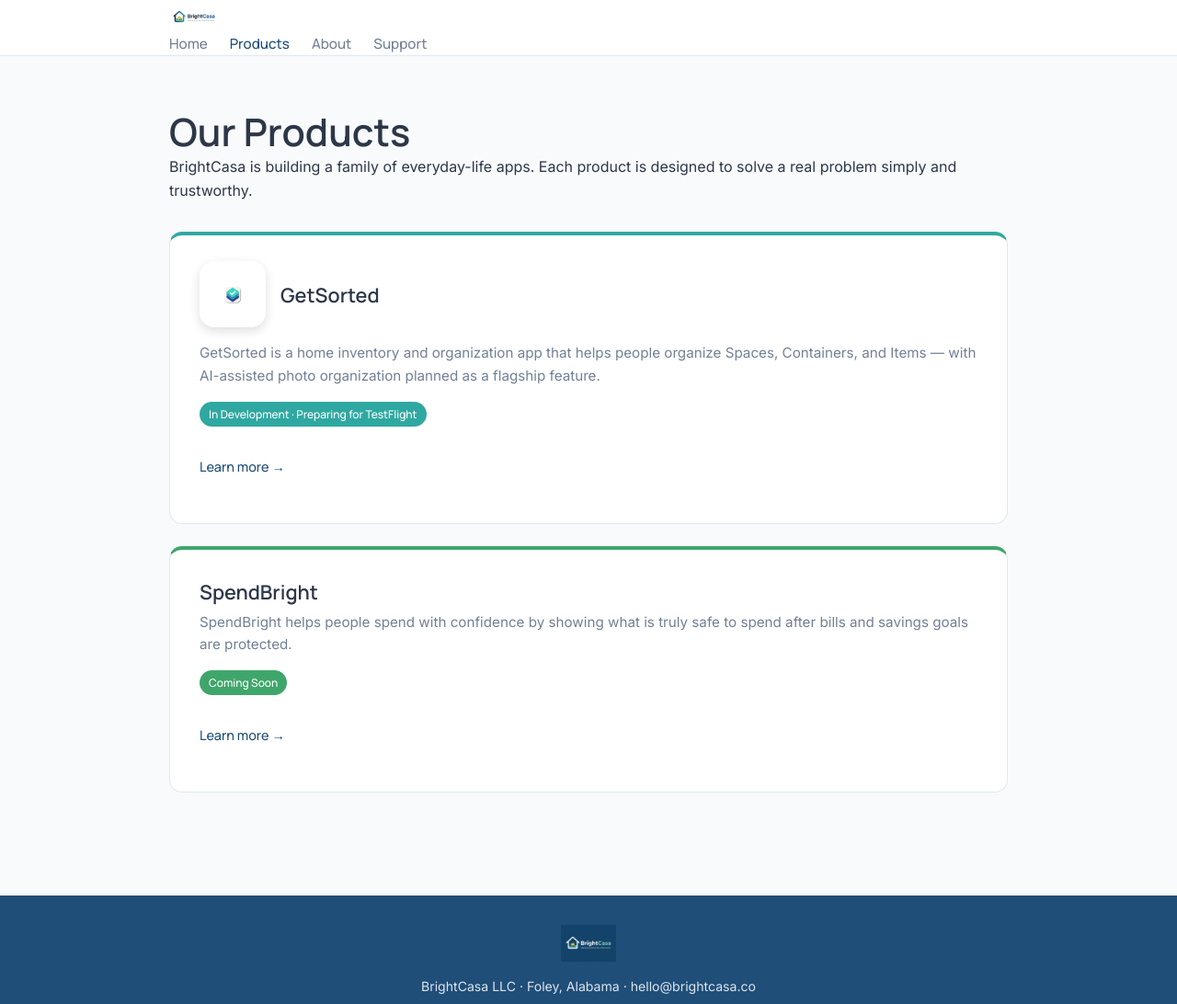
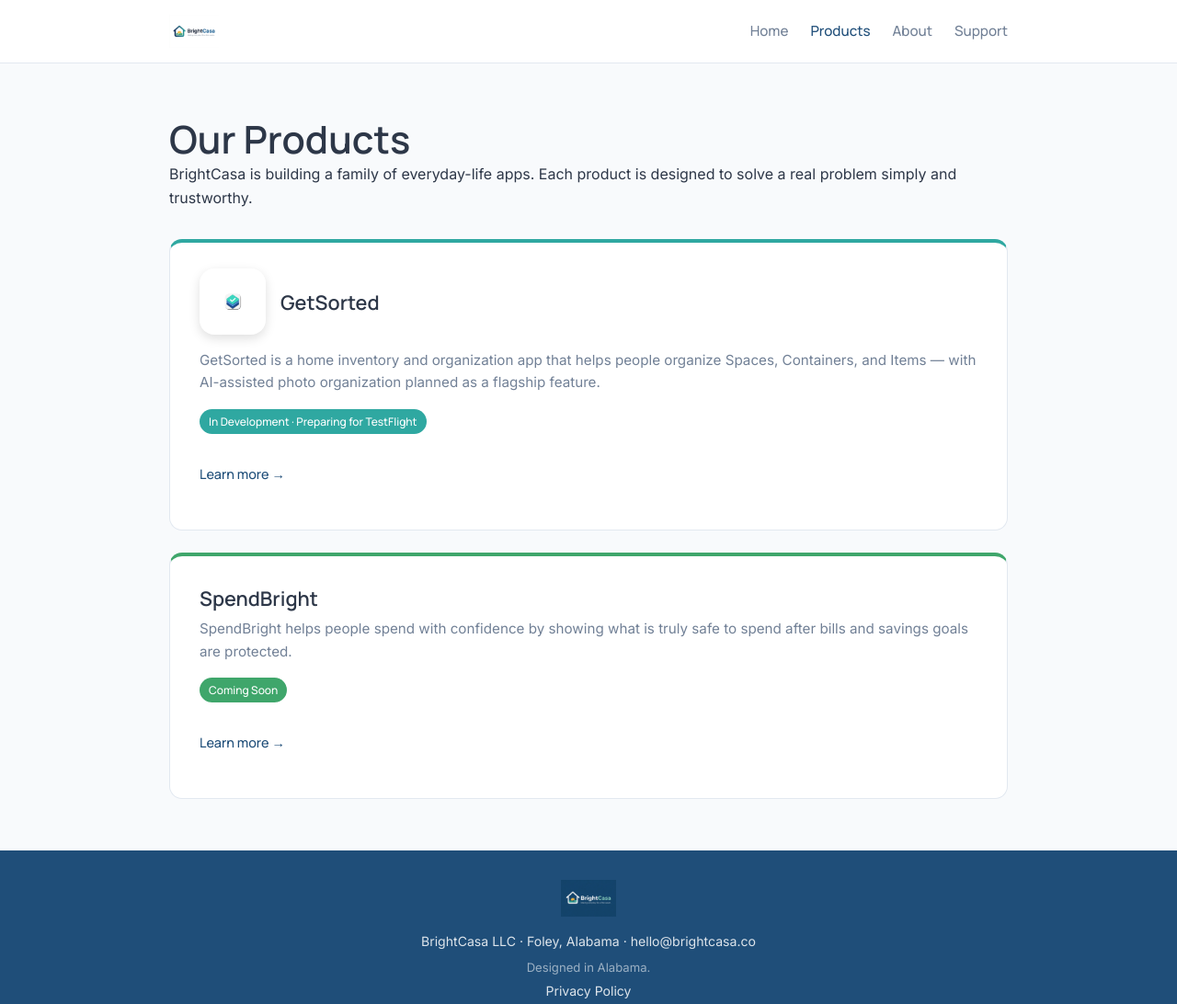
Before and after one commit to maryusabest1966/brightcasa-web, a plain HTML site: page products.html in a window 1280 px wide. Shown: the top 1092 px of the page at 92% size. Drawn offline with Linux system fonts and the light colour scheme.

Commit message:
Add Privacy Policy footer link to products, GetSorted, SpendBright, and Privacy pages

```diff
--- a/products.html
+++ b/products.html
@@ -4,37 +4,34 @@
   <meta charset="UTF-8">
   <meta name="viewport" content="width=device-width, initial-scale=1.0">
   <title>Products — BrightCasa</title>
-  <meta name="description" content="BrightCasa is building a family of everyday-life apps. Each product is designed to solve a real problem simply and trustworthy.">
+  <meta name="description" content="BrightCasa products: GetSorted and SpendBright. Apps designed to simplify everyday life.">
   <link rel="preconnect" href="https://fonts.googleapis.com">
   <link rel="preconnect" href="https://fonts.gstatic.com" crossorigin>
   <link href="https://fonts.googleapis.com/css2?family=Inter:wght@400&family=Manrope:wght@500;600&display=swap" rel="stylesheet">
   <link rel="stylesheet" href="assets/css/styles.css">
 </head>
 <body>
-
   <header class="site-header">
     <div class="container">
+      <nav class="site-nav">
         <div class="logo"><a href="index.html"><img src="assets/images/brightcasa-logo-light.png" alt="BrightCasa" class="nav-logo"></a></div>
-      <input type="checkbox" id="nav-toggle" class="nav-toggle" aria-label="Toggle navigation">
+        <input type="checkbox" id="nav-toggle" class="nav-toggle">
         <label for="nav-toggle" class="nav-toggle-label"><span></span></label>
-      <nav class="nav-links">
-        <a href="index.html">Home</a>
-        <a href="products.html" class="active">Products</a>
-        <a href="about.html">About</a>
-        <a href="support.html">Support</a>
+        <ul class="nav-links">
+          <li><a href="index.html">Home</a></li>
+          <li><a href="products.html" class="active">Products</a></li>
+          <li><a href="about.html">About</a></li>
+          <li><a href="support.html">Support</a></li>
+        </ul>
       </nav>
     </div>
   </header>
-
   <main>
     <div class="container">
-
       <section class="page-heading">
         <h1>Our Products</h1>
         <p>BrightCasa is building a family of everyday-life apps. Each product is designed to solve a real problem simply and trustworthy.</p>
       </section>
-
-      <section>
       <div class="product-cards">
         <div class="product-card product-card--featured">
             <div class="card-header">
@@ -46,24 +43,20 @@
           <p class="mt-sm"><a href="getsorted.html" class="card-link">Learn more →</a></p>
         </div>
         <div class="product-card product-card--secondary">
-            <!-- Product icon placeholder: replace with SpendBright icon/image -->
           <h3>SpendBright</h3>
           <p>SpendBright helps people spend with confidence by showing what is truly safe to spend after bills and savings goals are protected.</p>
           <span class="badge badge--green">Coming Soon</span>
           <p class="mt-sm"><a href="spendbright.html" class="card-link">Learn more →</a></p>
         </div>
       </div>
-      </section>
-
     </div>
   </main>
-
   <footer class="site-footer">
     <div class="footer-logo-wrap"><img src="assets/images/brightcasa-logo-dark.png" alt="BrightCasa" class="footer-logo"></div>
     <p>BrightCasa LLC · Foley, Alabama · <a href="mailto:hello@brightcasa.co">hello@brightcasa.co</a></p>
     <p class="footer-sub">Designed in Alabama.</p>
+    <p><a href="privacy.html">Privacy Policy</a></p>
     <p>© 2026 BrightCasa LLC. All rights reserved.</p>
   </footer>
-
 </body>
 </html>
```
Lines whose indentation alone changed are shown as unchanged.
